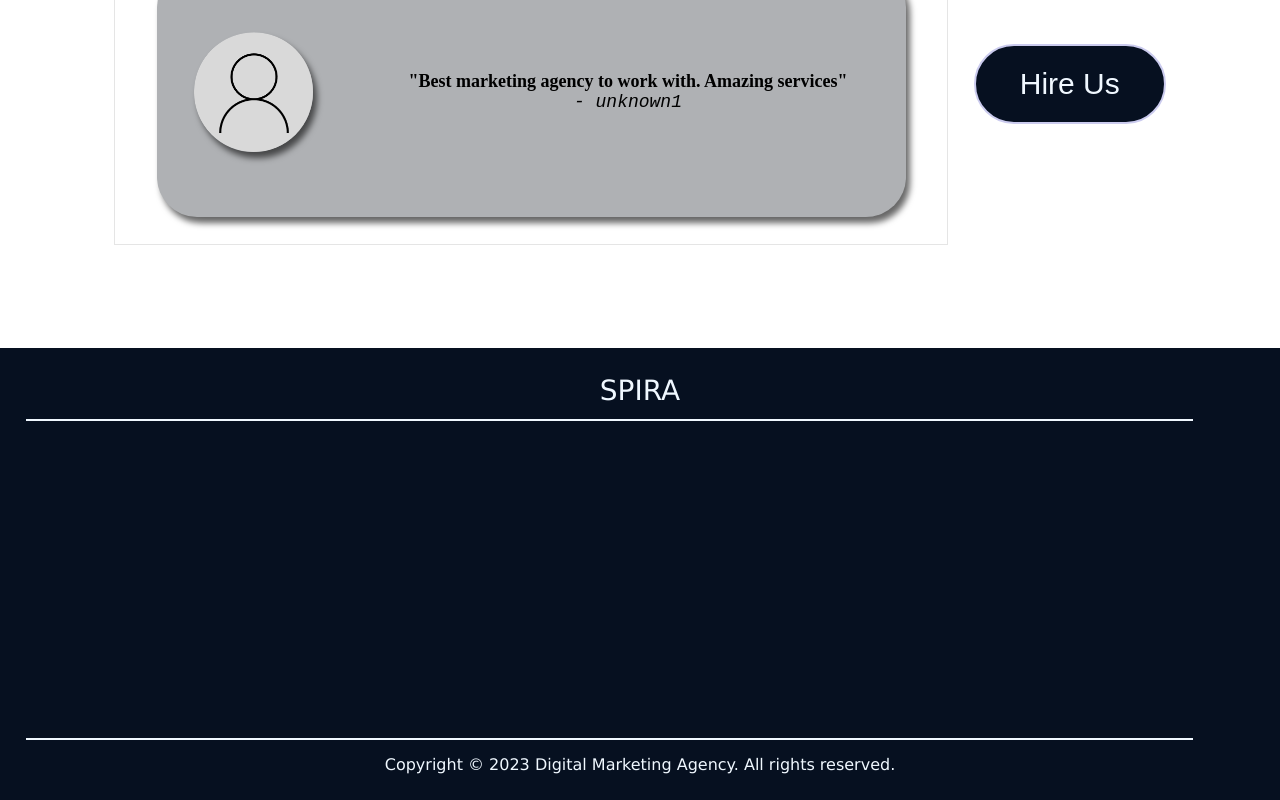
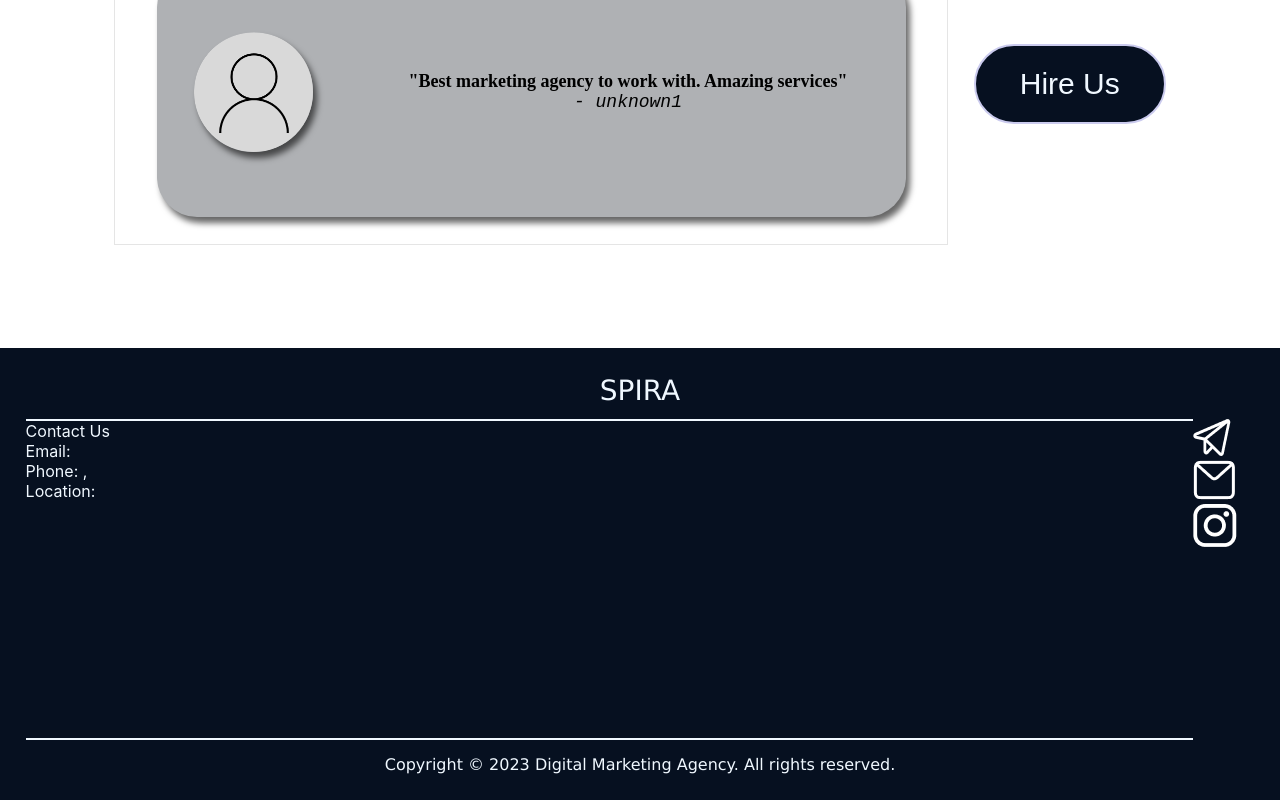
Before and after one commit to PaulTeshome/spira-site, a React (Create React App) app in the folder spira/: page / in a window 1280 px wide. Shown: the part 7394-8194 px from the top of the page. Built offline with nearby package versions, Linux system fonts and the light colour scheme.

Commit message:
Update Footer.js
update on footer content

```diff
--- a/spira/src/components/Footer.js
+++ b/spira/src/components/Footer.js
@@ -1,18 +1,26 @@
 import React from 'react'
 import './Footer.css'
+import tg_logo from '../images/tg logo.png'
+import insta_logo from '../images/insta logo.png'
+import mail_logo from '../images/mail logo.png'
 
-function Footer() {
+function Footer({telegram_link,insta_link,gmail_link,phone1,phone2,email,location}) {
   let date = new Date();
   return (
     <footer className='spira-footer'>
       <span className='footer-title'>SPIRA</span>
       <div className='footer-content'>
         <div className='footer-contacts'>
+          <span className='footer-contacts-header'>Contact Us</span>
+          <span>Email: <a href={email}>{email}</a></span>
+          <span>Phone: {phone1},{phone2}</span>
+          <span>Location: {location}</span>
 
         </div>
         <div className='footer-links'>
-
-
+            <a href={telegram_link}><img src={tg_logo} alt="telegram link"/></a>
+            <a href={gmail_link}><img src={mail_logo} alt="telegram link"/></a>
+            <a href={insta_link}><img src={insta_logo} alt="telegram link"/></a>
         </div>
       </div>
       <span className='footer-end'>
```
